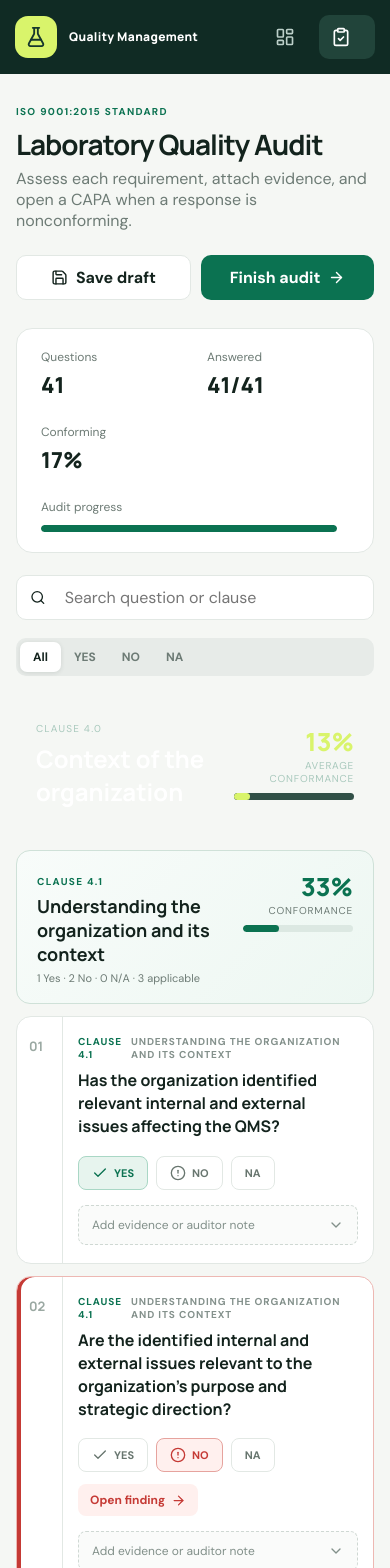
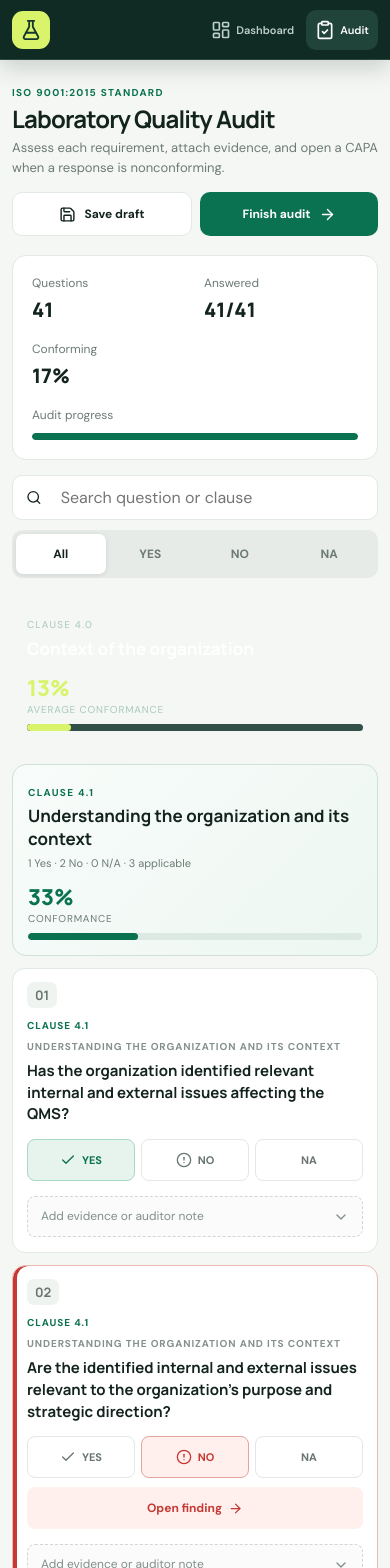
Before and after one commit to shasabbir/audit_hub_demo, a Next.js app: page /audit in a window 390 px wide. Shown: the top 1568 px of the page. Built offline with nearby package versions, Linux system fonts and the light colour scheme.

Commit message:
Improve mobile responsive layout

```diff
--- a/app/globals.css
+++ b/app/globals.css
@@ -1860,3 +1860,482 @@ td:first-child small {
     margin-top: 9px;
   }
 }
+
+/* Mobile layout refinement. These rules intentionally stay below the
+   desktop breakpoint so the existing desktop presentation is unchanged. */
+@media (max-width: 760px) {
+  html,
+  body {
+    max-width: 100%;
+    overflow-x: hidden;
+  }
+  body {
+    -webkit-text-size-adjust: 100%;
+  }
+  .site-shell {
+    width: 100%;
+  }
+  .sidebar {
+    position: sticky;
+    top: 0;
+    z-index: 50;
+    min-height: 60px;
+    padding: 9px 12px;
+    gap: 8px;
+    border-bottom: 1px solid #29483f;
+    box-shadow: 0 8px 24px rgb(6 31 24 / 18%);
+  }
+  .brand {
+    min-width: 0;
+    gap: 8px;
+  }
+  .brand-mark {
+    width: 38px;
+    height: 38px;
+    flex: 0 0 38px;
+    border-radius: 11px;
+  }
+  .brand strong {
+    max-width: 110px;
+    font-size: 10px;
+    line-height: 1.25;
+  }
+  .sidebar nav {
+    flex: 0 0 auto;
+    gap: 3px;
+  }
+  .nav-item {
+    min-height: 40px;
+    margin: 0;
+    padding: 8px 9px;
+    gap: 5px;
+    font-size: 11px;
+  }
+  .nav-item svg {
+    flex: 0 0 auto;
+  }
+  main {
+    min-width: 0;
+    padding: 20px 12px 44px;
+  }
+  .page-header {
+    gap: 14px;
+    margin-bottom: 19px;
+  }
+  .page-header h1 {
+    max-width: 100%;
+    font-size: clamp(24px, 7vw, 29px);
+    line-height: 1.12;
+    overflow-wrap: anywhere;
+  }
+  .page-header p {
+    font-size: 13px;
+    line-height: 1.55;
+  }
+  .header-actions {
+    gap: 8px;
+  }
+  .header-actions .button {
+    min-height: 44px;
+    padding: 10px 12px;
+    font-size: 12px;
+  }
+  .summary-strip {
+    grid-template-columns: repeat(2, minmax(0, 1fr));
+    gap: 0;
+    padding: 10px;
+    border-radius: 14px;
+  }
+  .summary-strip > div {
+    min-width: 0;
+    padding: 9px;
+  }
+  .summary-strip strong {
+    font-size: 20px;
+  }
+  .progress-cell {
+    padding-right: 9px;
+  }
+  .toolbar {
+    gap: 10px;
+    margin: 15px 0 19px;
+  }
+  .search {
+    min-height: 44px;
+  }
+  .segmented {
+    width: 100%;
+  }
+  .segmented button {
+    flex: 1;
+    min-height: 40px;
+    padding-inline: 7px;
+  }
+  .clause-list {
+    gap: 18px;
+  }
+  .major-clause,
+  .clause-summary {
+    flex-direction: column;
+    align-items: stretch;
+    gap: 12px;
+    padding: 15px;
+  }
+  .major-clause h2,
+  .clause-summary h2 {
+    font-size: 17px;
+    line-height: 1.35;
+  }
+  .major-clause-score,
+  .clause-score {
+    width: 100%;
+    min-width: 0;
+    text-align: left;
+  }
+  .major-clause-score strong,
+  .clause-score strong {
+    font-size: 22px;
+  }
+  .question-card {
+    grid-template-columns: 1fr;
+    border-radius: 13px;
+  }
+  .question-number {
+    width: max-content;
+    margin: 13px 14px 0;
+    padding: 4px 8px;
+    border: 0;
+    border-radius: 7px;
+    background: #f0f4f1;
+    color: #687871;
+  }
+  .question-body {
+    min-width: 0;
+    padding: 11px 14px 15px;
+  }
+  .question-meta {
+    flex-wrap: wrap;
+  }
+  .question-body h2 {
+    margin: 7px 0 14px;
+    font-size: 15px;
+  }
+  .answer-row {
+    width: 100%;
+    gap: 9px;
+  }
+  .answer-options {
+    display: grid;
+    grid-template-columns: repeat(3, minmax(0, 1fr));
+    width: 100%;
+    gap: 6px;
+  }
+  .answer-options button {
+    min-height: 42px;
+    justify-content: center;
+    padding: 8px 7px;
+  }
+  .capa-link {
+    width: 100%;
+    min-height: 42px;
+    justify-content: center;
+  }
+  .evidence {
+    align-items: center;
+    gap: 8px;
+    line-height: 1.4;
+  }
+  .metric-grid {
+    grid-template-columns: repeat(2, minmax(0, 1fr));
+    gap: 10px;
+  }
+  .metric-card {
+    min-width: 0;
+    min-height: 126px;
+    padding: 15px;
+  }
+  .metric-card strong {
+    margin: 7px 0 5px;
+    font-size: 27px;
+  }
+  .metric-card small {
+    display: block;
+    padding-right: 4px;
+    font-size: 10px;
+    line-height: 1.35;
+  }
+  .metric-card svg {
+    right: 13px;
+    top: 13px;
+    width: 19px;
+    height: 19px;
+  }
+  .dashboard-grid,
+  .time-chart-grid {
+    gap: 10px;
+    margin: 10px 0;
+  }
+  .panel,
+  .detail-card,
+  .smart-card,
+  .side-card,
+  .fishbone-card {
+    min-width: 0;
+    padding: 16px;
+    border-radius: 13px;
+  }
+  .panel-heading,
+  .chart-title,
+  .fishbone-heading {
+    gap: 10px;
+  }
+  .chart-title {
+    flex-wrap: wrap;
+  }
+  .chart-title > div {
+    flex: 1 1 220px;
+    min-width: 0;
+  }
+  .dummy-pill,
+  .pulse-label {
+    flex: 0 0 auto;
+  }
+  .column-chart {
+    width: 100%;
+    height: 225px;
+    margin-top: 17px;
+    padding-inline: 2px;
+    overscroll-behavior-x: contain;
+    scrollbar-width: thin;
+  }
+  .donut-wrap {
+    justify-content: space-around;
+    gap: 14px;
+    padding: 22px 0 5px;
+  }
+  .donut {
+    width: 136px;
+    height: 136px;
+  }
+  .donut::before {
+    width: 92px;
+    height: 92px;
+  }
+  .legend {
+    min-width: 105px;
+  }
+  .legend div {
+    margin: 11px 0;
+  }
+  .clause-bars {
+    gap: 17px;
+    margin-top: 21px;
+  }
+  .clause-bars > div > div:first-child {
+    gap: 12px;
+  }
+  .clause-bars span {
+    line-height: 1.35;
+  }
+  .findings-panel {
+    padding: 0;
+    overflow: hidden;
+  }
+  .findings-panel .panel-heading {
+    flex-direction: column;
+    padding: 16px;
+  }
+  table:not(.smart-table),
+  table:not(.smart-table) tbody,
+  table:not(.smart-table) tr,
+  table:not(.smart-table) td {
+    display: block;
+    width: 100%;
+  }
+  table:not(.smart-table) thead {
+    display: none;
+  }
+  table:not(.smart-table) tbody {
+    display: grid;
+    gap: 10px;
+    padding: 0 12px 12px;
+  }
+  table:not(.smart-table) tr {
+    overflow: hidden;
+    border: 1px solid var(--line);
+    border-radius: 11px;
+    background: #fff;
+  }
+  table:not(.smart-table) td {
+    display: grid;
+    grid-template-columns: 82px minmax(0, 1fr);
+    align-items: center;
+    gap: 8px;
+    min-width: 0;
+    padding: 10px 12px;
+    border-top: 1px solid var(--line);
+  }
+  table:not(.smart-table) td::before {
+    color: var(--muted);
+    font-size: 9px;
+    font-weight: 800;
+    letter-spacing: 0.08em;
+    text-transform: uppercase;
+  }
+  table:not(.smart-table) td:first-child {
+    display: block;
+    border-top: 0;
+    background: #f8faf8;
+  }
+  table:not(.smart-table) td:first-child::before {
+    display: none;
+  }
+  table:not(.smart-table) td:nth-child(2)::before {
+    content: "Priority";
+  }
+  table:not(.smart-table) td:nth-child(3)::before {
+    content: "Owner";
+  }
+  table:not(.smart-table) td:nth-child(4)::before {
+    content: "Due date";
+  }
+  table:not(.smart-table) td:nth-child(5)::before {
+    content: "Progress";
+  }
+  table:not(.smart-table) td:nth-child(6)::before {
+    content: "Status";
+  }
+  .capa-hero {
+    padding: 16px;
+    border-radius: 13px;
+  }
+  .capa-hero blockquote {
+    align-items: flex-start;
+    gap: 10px;
+  }
+  .capa-hero blockquote p {
+    font-size: 13px;
+    line-height: 1.5;
+  }
+  .capa-layout,
+  .capa-main,
+  .capa-sidebar {
+    gap: 10px;
+  }
+  .detail-card {
+    grid-template-columns: 35px minmax(0, 1fr);
+    gap: 11px;
+  }
+  .section-icon {
+    width: 35px;
+    height: 35px;
+  }
+  .smart-card h2 {
+    font-size: 17px;
+  }
+  .smart-table-wrap {
+    overflow: visible;
+    border: 0;
+    background: transparent;
+  }
+  .smart-table,
+  .smart-table tbody,
+  .smart-table tr,
+  .smart-table th,
+  .smart-table td {
+    display: block;
+    width: 100%;
+    min-width: 0;
+  }
+  .smart-table thead {
+    display: none;
+  }
+  .smart-table tbody tr {
+    overflow: hidden;
+    border: 1px solid #bfdbce;
+    border-radius: 11px;
+    background: #fff;
+  }
+  .smart-table tbody th,
+  .smart-table tbody td {
+    display: grid;
+    grid-template-columns: 105px minmax(0, 1fr);
+    gap: 9px;
+    padding: 11px 12px;
+    border-bottom: 1px solid #dcebe4;
+    overflow-wrap: anywhere;
+  }
+  .smart-table tbody th::before,
+  .smart-table tbody td::before {
+    color: var(--green);
+    font-size: 9px;
+    font-weight: 800;
+    letter-spacing: 0.05em;
+    text-transform: uppercase;
+  }
+  .smart-table tbody th::before {
+    content: "S/N";
+  }
+  .smart-table tbody td:nth-child(2)::before {
+    content: "Objectives";
+  }
+  .smart-table tbody td:nth-child(3)::before {
+    content: "Target";
+  }
+  .smart-table tbody td:nth-child(4)::before {
+    content: "Timeline";
+  }
+  .smart-table tbody td:nth-child(5)::before {
+    content: "Action plan";
+  }
+  .smart-table tbody td:nth-child(6)::before {
+    content: "Responsible";
+  }
+  .smart-table tbody td:nth-child(7)::before {
+    content: "Monitoring";
+  }
+  .smart-table tbody td:nth-child(8)::before {
+    content: "Status";
+  }
+  .fishbone-v2 .fishbone-heading {
+    flex-wrap: wrap;
+  }
+  .fishbone-v2 .fishbone-heading h2 {
+    font-size: 18px;
+  }
+  .fishbone-v2 .cause-detail {
+    grid-template-columns: 38px minmax(0, 1fr);
+    padding: 12px;
+  }
+  .fishbone-v2 .cause-badge {
+    width: 38px;
+    height: 38px;
+    font-size: 18px;
+  }
+  .fish-caption {
+    line-height: 1.45;
+  }
+}
+
+@media (max-width: 520px) {
+  .fishbone-stage {
+    grid-template-columns: 1fr;
+  }
+}
+
+@media (max-width: 410px) {
+  .brand > span:last-child {
+    display: none !important;
+  }
+  .page-header h1 {
+    font-size: 24px;
+  }
+  .donut {
+    width: 126px;
+    height: 126px;
+  }
+  .donut::before {
+    width: 86px;
+    height: 86px;
+  }
+}
```
Also changed, not shown: 45 other files (tests, documents, lock files or other folders).
